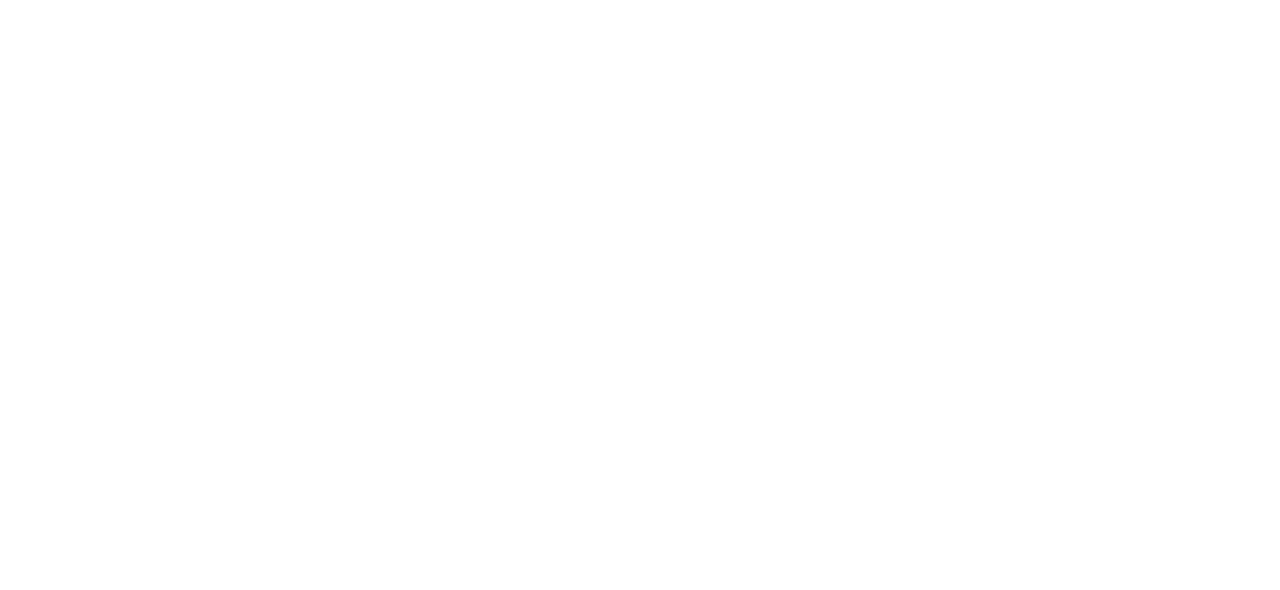
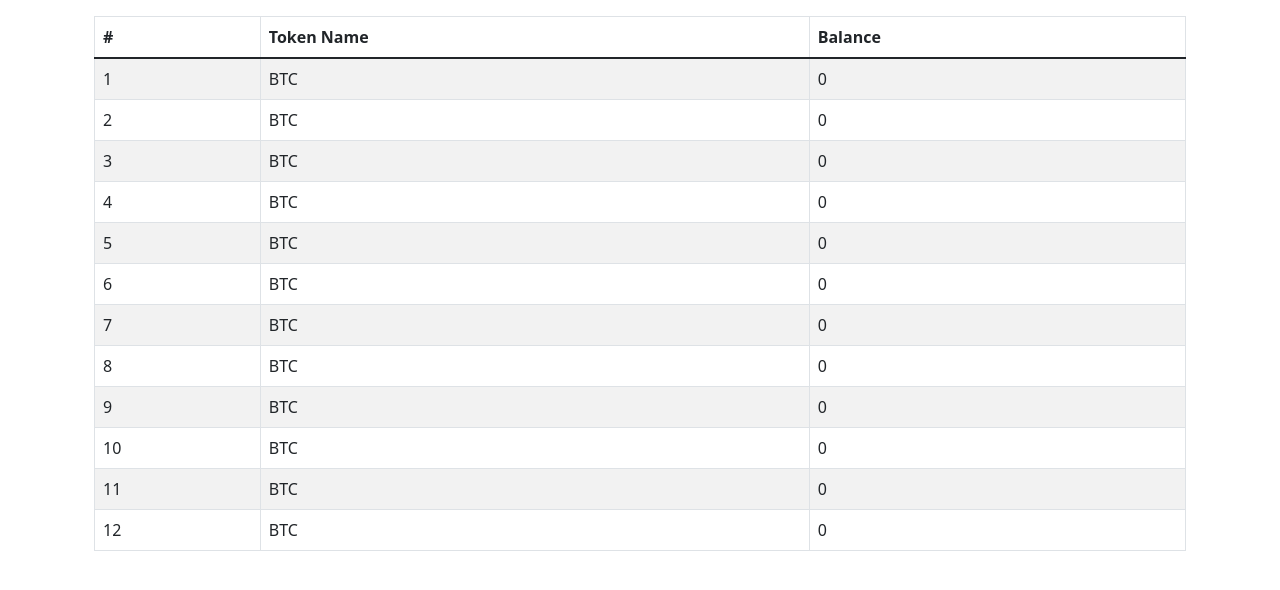
Before and after one commit to musmanfaisal/pwa-erc20-task, a React (Vite) app: page / in a window 1280 px wide. Shown: the top 590 px of the page. Built offline with nearby package versions, Linux system fonts and the light colour scheme.

Commit message:
added ledgerTable with dummy data

```diff
--- a/src/App.tsx
+++ b/src/App.tsx
@@ -1,12 +1,12 @@
 import { useState } from "react";
-import { Container, Table, Offcanvas } from "react-bootstrap";
-
+import { Container } from "react-bootstrap";
+import { LedgerTable } from "./components";
 import "./App.scss";
 
 function App() {
 	return (
-		<Container fluid>
-			<Table></Table>
+		<Container className="pt-3">
+			<LedgerTable />
 		</Container>
 	);
 }
--- a/src/components/LedgerTable/LedgerTable.tsx
+++ b/src/components/LedgerTable/LedgerTable.tsx
@@ -1,7 +1,30 @@
 import React from "react";
+import { Container, Table } from "react-bootstrap";
+import { LedgerTableData } from "./data";
 
 const LedgerTable = () => {
-	return <div>LedgerTable</div>;
+	return (
+		<Container>
+			<Table striped bordered hover>
+				<thead>
+					<tr>
+						<th>#</th>
+						<th>Token Name</th>
+						<th>Balance</th>
+					</tr>
+				</thead>
+				<tbody>
+					{LedgerTableData.map((item, index) => (
+						<tr key={index}>
+							<td>{index + 1}</td>
+							<td>{item.name}</td>
+							<td>{item.balance}</td>
+						</tr>
+					))}
+				</tbody>
+			</Table>
+		</Container>
+	);
 };
 
 export default LedgerTable;
--- /dev/null
+++ b/src/components/LedgerTable/data.ts
@@ -0,0 +1,62 @@
+export const LedgerTableData = [
+	{
+		address: "0x0000000000000000000000000000000000000000",
+		name: "BTC",
+		balance: "0",
+	},
+	{
+		address: "0x0000000000000000000000000000000000000001",
+		name: "BTC",
+		balance: "0",
+	},
+	{
+		address: "0x0000000000000000000000000000000000000002",
+		name: "BTC",
+		balance: "0",
+	},
+	{
+		address: "0x0000000000000000000000000000000000000003",
+		name: "BTC",
+		balance: "0",
+	},
+	{
+		address: "0x0000000000000000000000000000000000000004",
+		name: "BTC",
+		balance: "0",
+	},
+	{
+		address: "0x0000000000000000000000000000000000000005",
+		name: "BTC",
+		balance: "0",
+	},
+	{
+		address: "0x0000000000000000000000000000000000000006",
+		name: "BTC",
+		balance: "0",
+	},
+	{
+		address: "0x0000000000000000000000000000000000000007",
+		name: "BTC",
+		balance: "0",
+	},
+	{
+		address: "0x0000000000000000000000000000000000000008",
+		name: "BTC",
+		balance: "0",
+	},
+	{
+		address: "0x0000000000000000000000000000000000000009",
+		name: "BTC",
+		balance: "0",
+	},
+	{
+		address: "0x000000000000000000000000000000000000000a",
+		name: "BTC",
+		balance: "0",
+	},
+	{
+		address: "0x000000000000000000000000000000000000000b",
+		name: "BTC",
+		balance: "0",
+	},
+];
```
